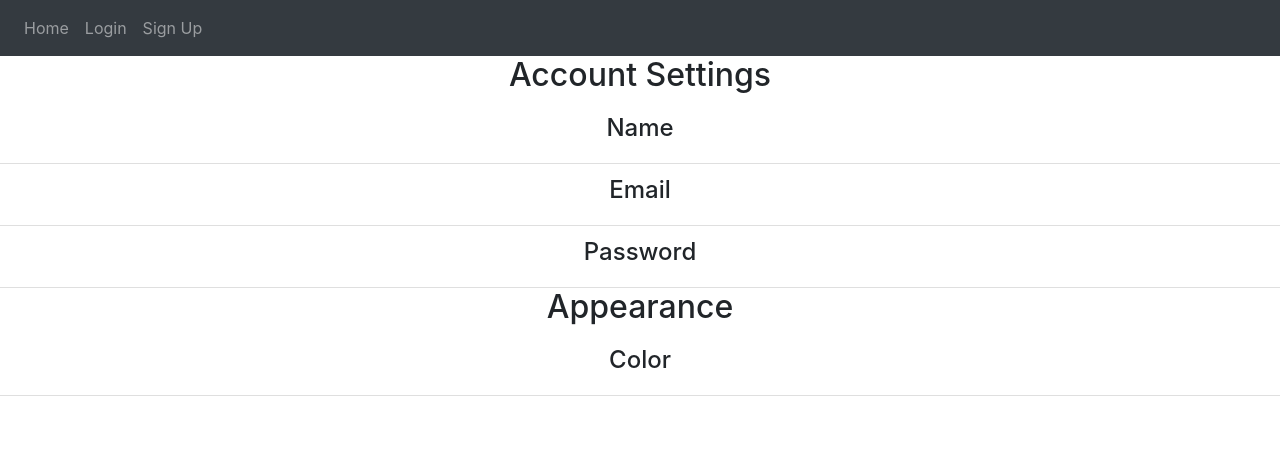
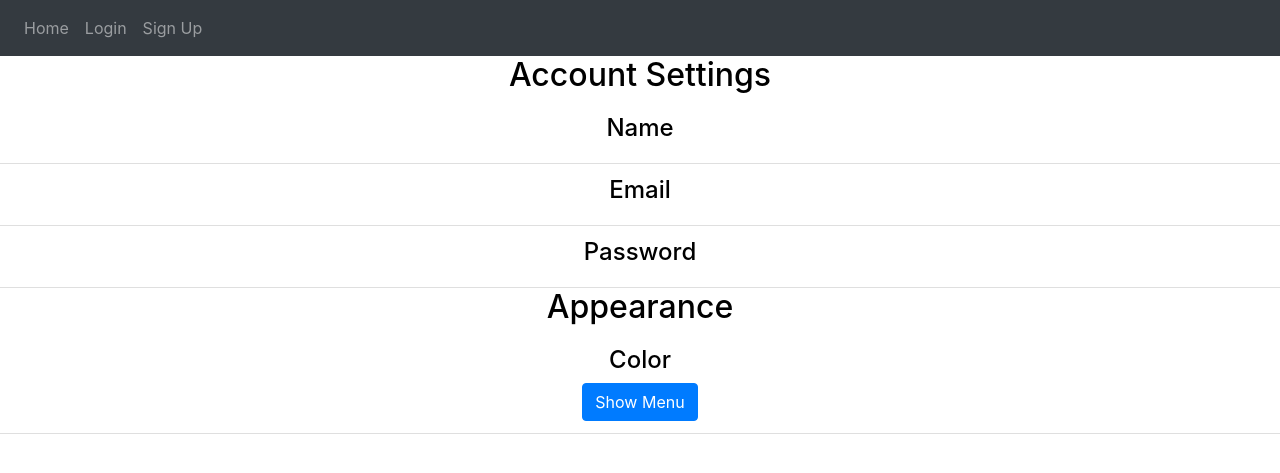
Before and after one commit to jtwolf1113/task-management-web-app, a Flask app: page /settings in a window 1280 px wide. Shown: the top 473 px of the page. Run offline with Flask 2, Linux system fonts and the light colour scheme; some libraries are stand-ins or nearby versions.

Commit message:
Begin Custom User Frontend
Added Skeleton Code for Users to create custom colored settings

```diff
--- a/website/static/base.css
+++ b/website/static/base.css
@@ -5,9 +5,10 @@
     --navbar-text-color: #9a9da0;
     --navbar-highlight-color: #ffffff;
     --navbar-background-color: #343a40;
+    --button-text-color: #ffffff;
     --confirm-button-color: #007bff;
-    --delete-button-color: #6c757d;
-    --cancel-button-color: #ff0000;
+    --cancel-button-color: #6c757d;
+    --delete-button-color: #ff0000;
 }
 
 div.destroy-item{
@@ -38,8 +39,8 @@ div.destroy-item{
 }
 
 button#destroy-item-confirm{
-    background-color: rgba(255,0,0,1);
-    border-color: rgba(255,0,0,1);
+    background-color: var(--delete-button-color)!important;
+    border-color: var(--delete-button-color)!important;
 }
 
 
@@ -61,3 +62,43 @@ button#destroy-item-confirm{
     background: var(--navbar-background-color);
     color: var(--navbar-highlight-color);
 }
+
+.navbar{
+    background-color: var(--navbar-background-color)!important;
+}
+
+h1{
+    color: var(--text-color)!important;
+}
+
+h2{
+    color: var(--text-color)!important;
+}
+
+h3{
+    color: var(--text-color)!important;
+}
+
+h4{
+    color: var(--text-color)!important;
+}
+
+h5{
+    color: var(--text-color)!important;
+}
+
+p{
+    color: var(--text-color)!important;
+}
+
+button.btn.btn-primary{
+    background-color: var(--confirm-button-color)!important;
+    border-color: var(--confirm-button-color)!important;
+    color: var(--button-text-color)!important;
+}
+
+button.btn.btn-secondary{
+    background-color: var(--cancel-button-color)!important;
+    border-color: var(--cancel-button-color)!important;
+    color: var(--button-text-color)!important;
+}
--- a/website/static/settings.js
+++ b/website/static/settings.js
@@ -0,0 +1,3 @@
+function toggleAppearance(){
+
+}
--- a/website/templates/settings.html
+++ b/website/templates/settings.html
@@ -26,6 +26,7 @@
 <ul class="list-group list-group-flush" id="settings-list">
   <li align="center" class="list-group-item" style="word-wrap: break-word;">
     <h4>Color</h4>
+    <button align="center" onclick="toggleAppearance();" class="btn btn-primary">Show Menu</button>
     <div align="center" id="color-selection-div" class="color-selection">
       <input type="color" class="color-selection" value="#9a9da0"> Navbar Text<br>
       <input type="color" class="color-selection" value="#343a40"> Navbar Background<br>
```
